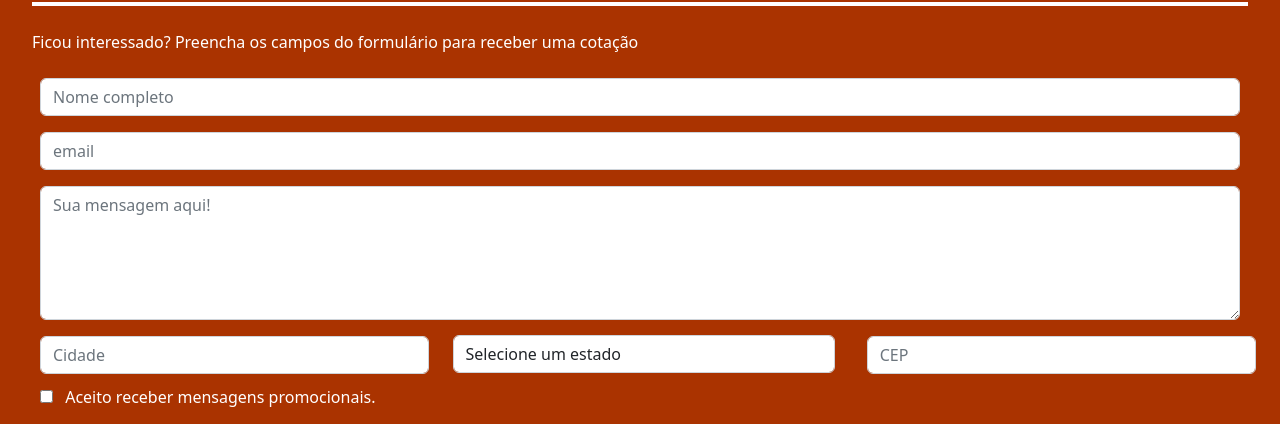
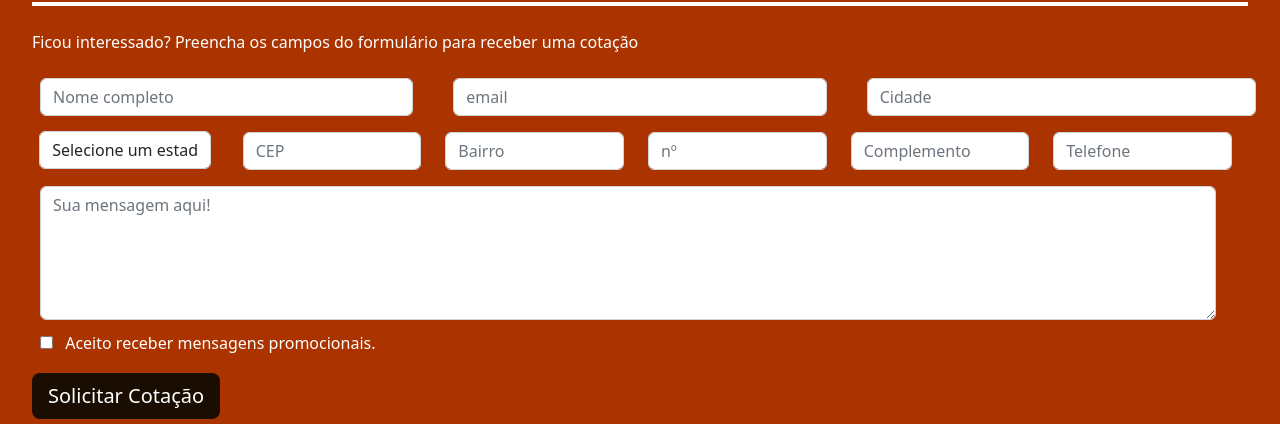
Before and after one commit to cribeiromatheus/bootstrap, a plain HTML site: page form.html in a window 1280 px wide. Shown: the part 358-782 px from the top of the page. Drawn offline with Linux system fonts and the light colour scheme.

Commit message:
Adicionando Carousel e finalizando layout

```diff
--- a/css/custom.css
+++ b/css/custom.css
@@ -75,6 +75,14 @@
 
 #modal_cad1 {
     margin-top: 1rem;
+}
+
+#carouselExampleControls {
+width: 30%;
+margin-left: auto;
+margin-right: auto;
+margin-top: 2rem;
+border: 10px solid #222222;
 }
 
 .cabec {
--- a/form.html
+++ b/form.html
@@ -33,36 +33,50 @@
             </div>
             <div class="col-lg-12 col-md-12 col-sm-12">
                 <form action="#" class="form">
-                    <div class="form-row">
-                        <div class="col">
+                    <div class="row">
+                        <div class="col-lg-4 col-md-4 col-sm-6">
                             <div class="input-group">
-                                <input class="form-control" type="text" name="form-teste" id="" placeholder="Nome completo">
+                                <input class="form-control" type="text" name="form-teste" id="" placeholder="Nome completo" required>
                             </div>
                         </div>
-                        <div class="col">
+                        <div class="col-lg-4 col-md-4 col-sm-6">
                             <div class="input-group">
-                                <input class="form-control" type="email" name="email-teste" id="" placeholder="email">
+                                <input class="form-control" type="email" name="email-teste" id="" placeholder="email" required>
                             </div>
                         </div>
-                        <div class="col">
-                            <div class="input-group">
-                                <textarea name="textform" class="form-control" placeholder="Sua mensagem aqui!" rows="5"></textarea>
-                            </div>
+                        <div class="col-lg-4 col-md-4 col-sm-12">
+                            <input type="text" name="cidade" id="cidade" class="form-control" placeholder="Cidade" required>
                         </div>
                         <div class="row">
-                            <div class="col-lg-4 col-md-4 col-sm-12">
-                                <input type="text" name="cidade" id="cidade" class="form-control" placeholder="Cidade">
-                            </div>
-                            <div id="selec-estad" class="col-lg-4 col-md-4 col-sm-12">
-                                <select name="estado" id="estado" class="form-control">
+                            <div id="selec-estad" class="col-lg-2 col-md-2 col-sm-4">
+                                <select name="estado" id="estado" class="form-control" required>
                                     <option value="">Selecione um estado</option>
                                     <option value="SP">São Paulo</option>
                                     <option value="RJ">Rio de Janeiro</option>
                                     <option value="MG">Minas Gerais</option>
                                 </select>
                             </div>
-                            <div class="col-lg-4 col-md-4 col-sm-12">
-                                <input type="text" name="cep" id="cep" class="form-control" placeholder="CEP">
+                            <div class="col-lg-2 col-md-2 col-sm-4">
+                                <input type="text" name="cep" id="cep" class="form-control" placeholder="CEP" required>
+                            </div>
+                            <div class="col-lg-2 col-md-2 col-sm-4">
+                                <input type="text" name="bairro" id="bairro" class="form-control" placeholder="Bairro" required>
+                            </div>
+                            <div class="col-lg-2 col-md-2 col-sm-4">
+                                <input type="number" name="numero" id="numero" class="form-control" placeholder="nº" min="0" max="500000" required>
+                            </div>
+                            <div class="col-lg-2 col-md-2 col-sm-4">
+                                <input type="text" name="complemento" id="complemento" class="form-control" placeholder="Complemento">
+                            </div>
+                            <div class="col-lg-2 col-md-2 col-sm-4">
+                                <input type="tel" name="telefone" id="telefone" class="form-control" placeholder="Telefone" required>
+                            </div>
+                        </div>
+                        <div class="row">
+                            <div class="col">
+                                <div class="input-group">
+                                    <textarea name="textform" class="form-control" placeholder="Sua mensagem aqui!" rows="5"></textarea>
+                                </div>
                             </div>
                         </div>
                         <div class="row">
```
Also changed, not shown: index.html (+18 -28 lines), img/01.jpg (added), img/02.jpg (added), img/buda.jpg (deleted), img/kit-costura.jpg (deleted), img/logo.png (deleted), img/luvas.jpg (deleted), img/vasos-ceramica.jpg (deleted).
